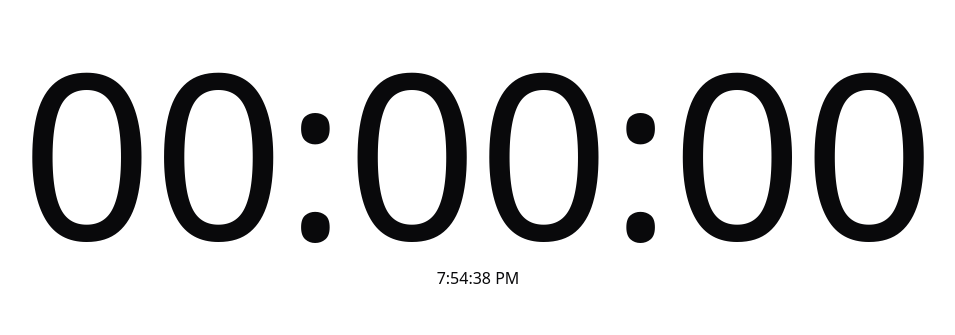
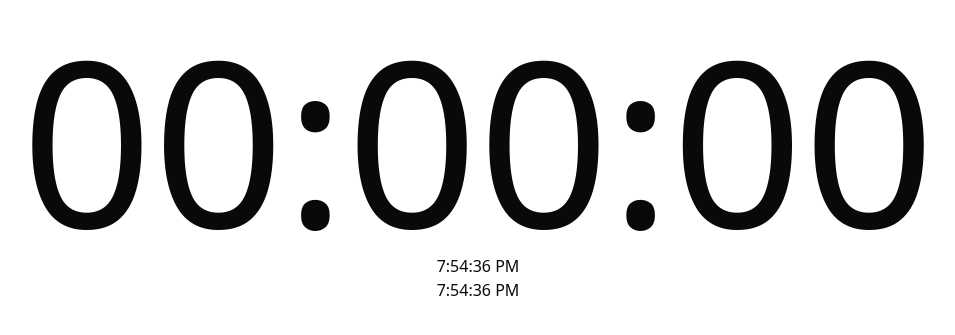
Before and after one commit to jibon0070/ramadan-timer, a Next.js app: page / in a window 1280 px wide. Shown: the part 237-572 px from the top of the page, without its empty margins (162-1117 px from the left). Built offline with nearby package versions, Linux system fonts and the light colour scheme; no server answers; the database is empty.

Commit message:
Display current time in `TimeDisplay` component
- Added `currentDate?.toLocaleTimeString()` to show the real-time clock.
- Enhances user experience by providing real-time context alongside the
countdown.

```diff
--- a/src/app/_partials/time-display.tsx
+++ b/src/app/_partials/time-display.tsx
@@ -43,6 +43,7 @@ export default function TimeDisplay({
         {!!currentDate &&
           formatRemainingTime(time.getTime() - currentDate.getTime())}
       </div>
+      <div>{currentDate?.toLocaleTimeString()}</div>
       <div>
         {!!currentDate &&
           time.getTime() - currentDate.getTime() >= 1000 * 60 * 60 * 24 &&
```
